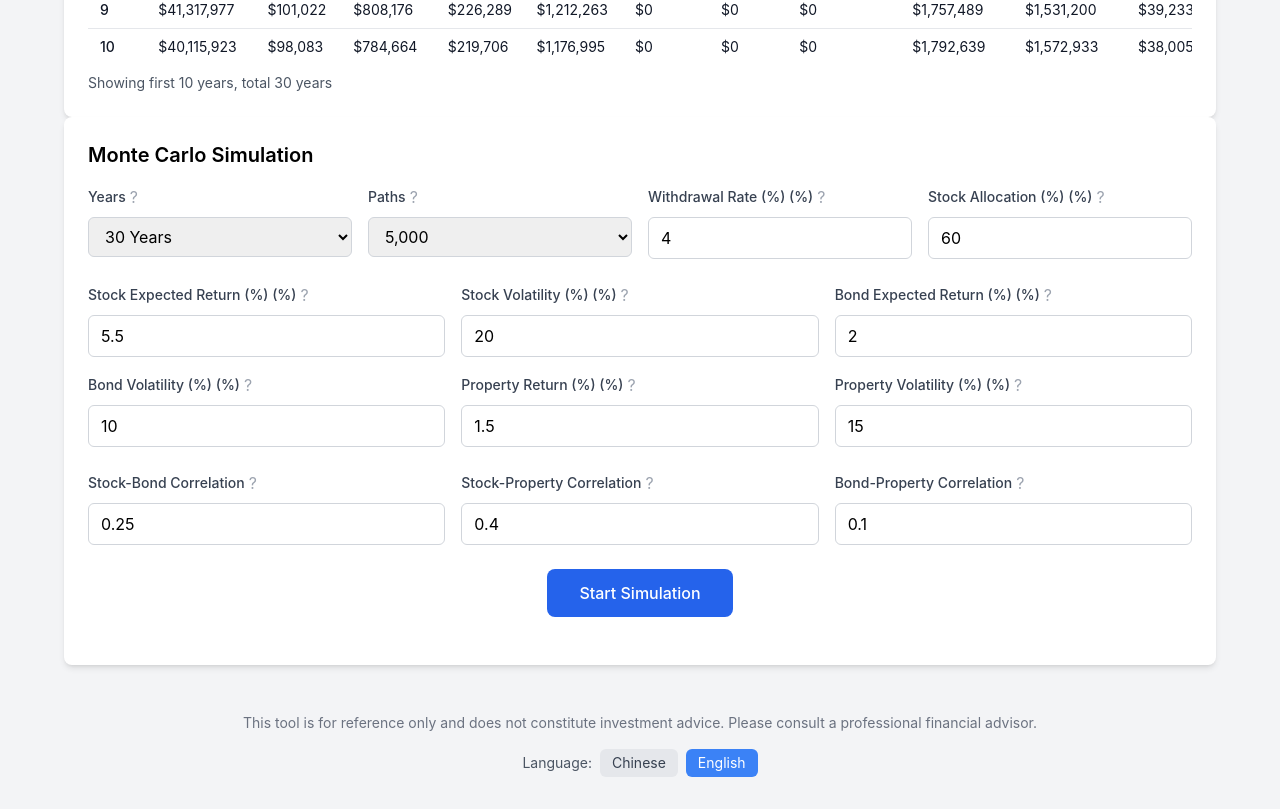
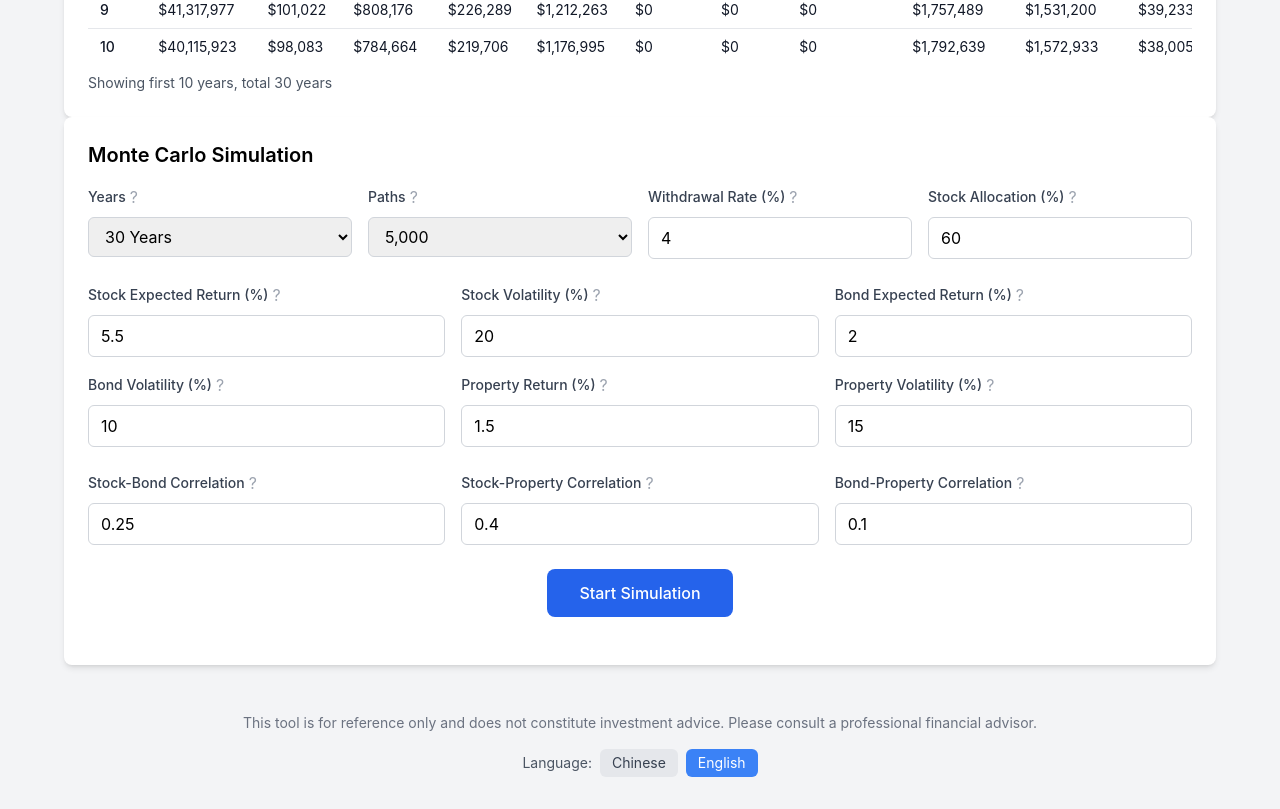
Before and after one commit to kylewangtw/FIRE-calculator, a React (Create React App) app: page / in a window 1280 px wide. Shown: the part 2060-2869 px from the top of the page. Built offline with nearby package versions, Linux system fonts and the light colour scheme.

Commit message:
Fix duplicate (%) in Monte Carlo simulation labels

```diff
--- a/src/components/MonteCarloSimulation.tsx
+++ b/src/components/MonteCarloSimulation.tsx
@@ -200,7 +200,7 @@ const MonteCarloSimulation: React.FC<MonteCarloSimulationProps> = ({ onResultCha
         <div>
           <div className="flex items-center mb-2">
             <label className="block text-sm font-medium text-gray-700">
-              {t.withdrawalRate} (%)
+              {t.withdrawalRate}
             </label>
             <Tooltip content={t.withdrawalRateTooltip}>
               <span className="ml-1 text-gray-400 cursor-help">?</span>
@@ -220,7 +220,7 @@ const MonteCarloSimulation: React.FC<MonteCarloSimulationProps> = ({ onResultCha
         <div>
           <div className="flex items-center mb-2">
             <label className="block text-sm font-medium text-gray-700">
-              {t.stockAllocation} (%)
+              {t.stockAllocation}
             </label>
             <Tooltip content={t.stockAllocationTooltip}>
               <span className="ml-1 text-gray-400 cursor-help">?</span>
@@ -243,7 +243,7 @@ const MonteCarloSimulation: React.FC<MonteCarloSimulationProps> = ({ onResultCha
         <div>
           <div className="flex items-center mb-2">
             <label className="block text-sm font-medium text-gray-700">
-              {t.stockReturn} (%)
+              {t.stockReturn}
             </label>
             <Tooltip content={t.stockReturnTooltip}>
               <span className="ml-1 text-gray-400 cursor-help">?</span>
@@ -261,7 +261,7 @@ const MonteCarloSimulation: React.FC<MonteCarloSimulationProps> = ({ onResultCha
         <div>
           <div className="flex items-center mb-2">
             <label className="block text-sm font-medium text-gray-700">
-              {t.stockVolatility} (%)
+              {t.stockVolatility}
             </label>
             <Tooltip content={t.stockVolatilityTooltip}>
               <span className="ml-1 text-gray-400 cursor-help">?</span>
@@ -279,7 +279,7 @@ const MonteCarloSimulation: React.FC<MonteCarloSimulationProps> = ({ onResultCha
         <div>
           <div className="flex items-center mb-2">
             <label className="block text-sm font-medium text-gray-700">
-              {t.bondReturn} (%)
+              {t.bondReturn}
             </label>
             <Tooltip content={t.bondReturnTooltip}>
               <span className="ml-1 text-gray-400 cursor-help">?</span>
@@ -297,7 +297,7 @@ const MonteCarloSimulation: React.FC<MonteCarloSimulationProps> = ({ onResultCha
         <div>
           <div className="flex items-center mb-2">
             <label className="block text-sm font-medium text-gray-700">
-              {t.bondVolatility} (%)
+              {t.bondVolatility}
             </label>
             <Tooltip content={t.bondVolatilityTooltip}>
               <span className="ml-1 text-gray-400 cursor-help">?</span>
@@ -315,7 +315,7 @@ const MonteCarloSimulation: React.FC<MonteCarloSimulationProps> = ({ onResultCha
         <div>
           <div className="flex items-center mb-2">
             <label className="block text-sm font-medium text-gray-700">
-              {t.propertyReturn} (%)
+              {t.propertyReturn}
             </label>
             <Tooltip content={t.propertyReturnTooltip}>
               <span className="ml-1 text-gray-400 cursor-help">?</span>
@@ -333,7 +333,7 @@ const MonteCarloSimulation: React.FC<MonteCarloSimulationProps> = ({ onResultCha
         <div>
           <div className="flex items-center mb-2">
             <label className="block text-sm font-medium text-gray-700">
-              {t.propertyVolatility} (%)
+              {t.propertyVolatility}
             </label>
             <Tooltip content={t.propertyVolatilityTooltip}>
               <span className="ml-1 text-gray-400 cursor-help">?</span>
```
